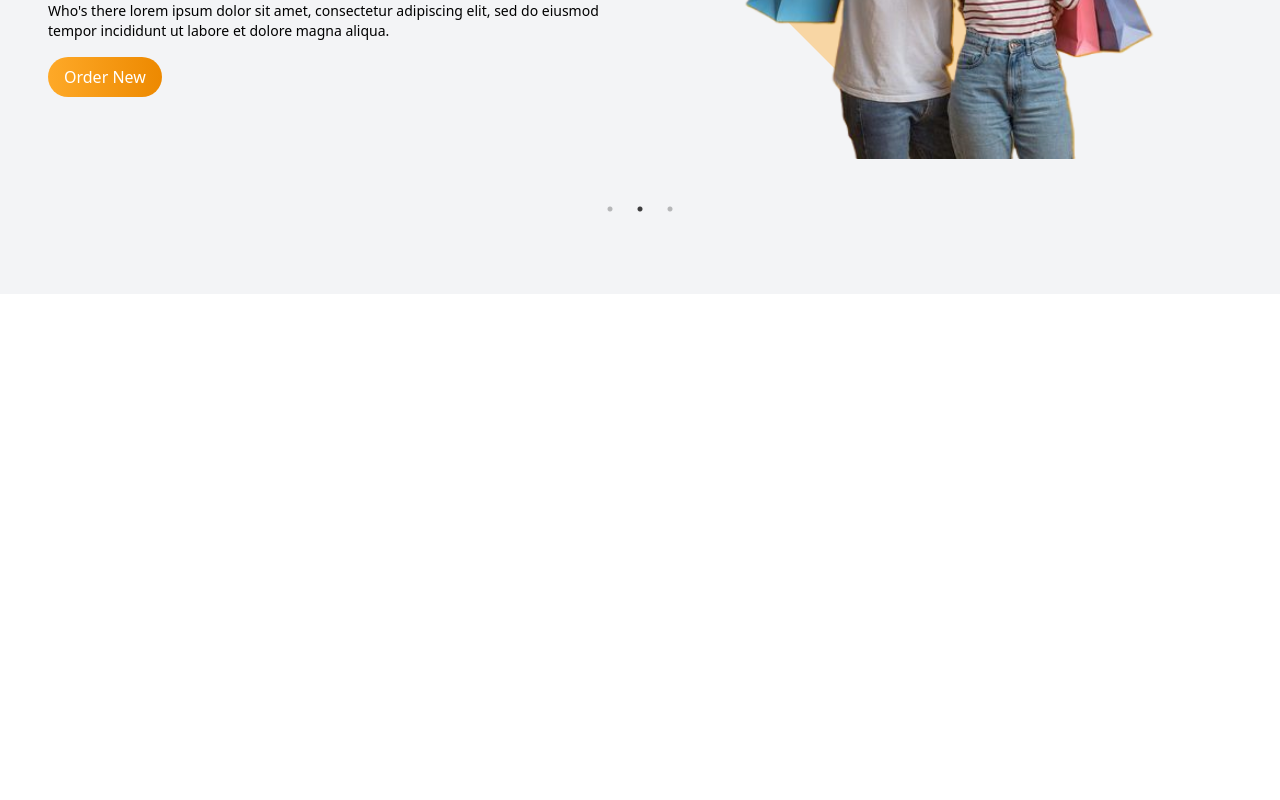
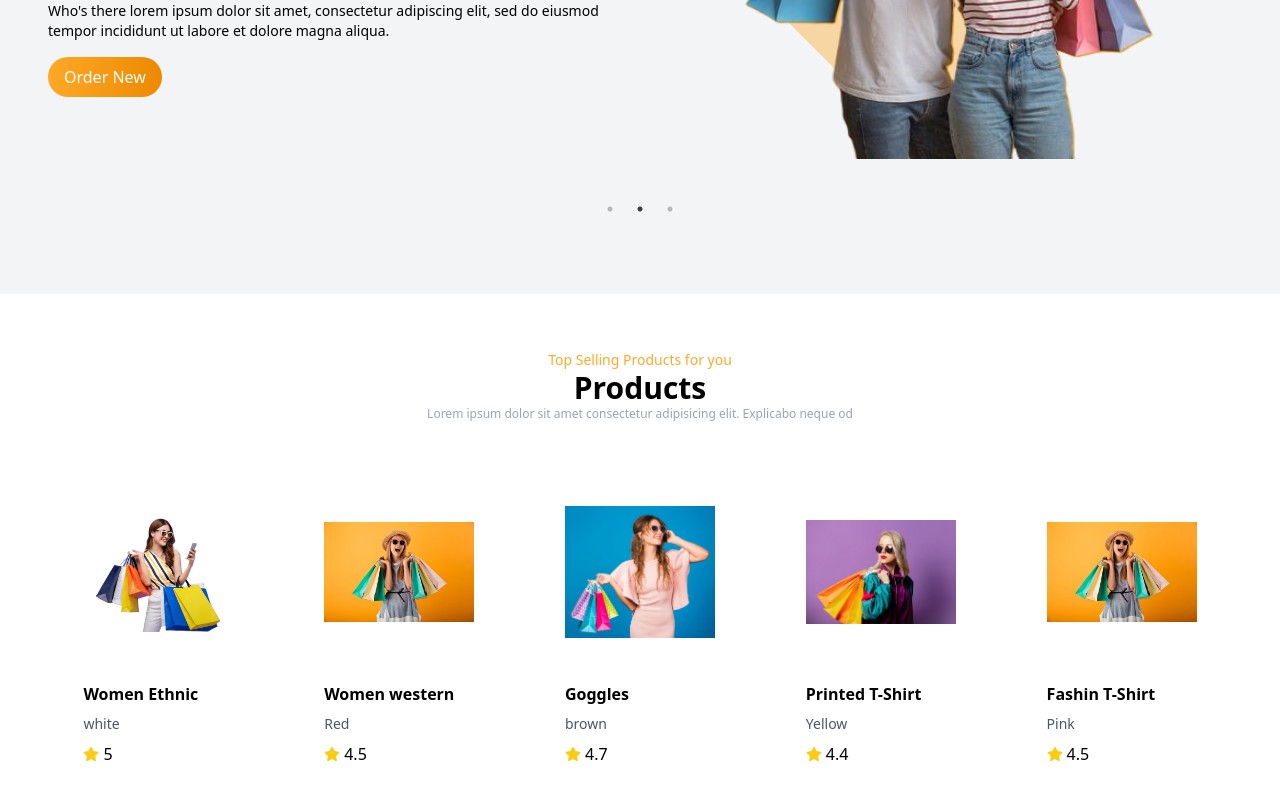
Before and after one commit to OzomakiDzWeb/Ecommerce-Website-clothes, a React (Vite) app: page / in a window 1280 px wide. Shown: the part 448-1248 px from the top of the page. Before the commit the page ends 800 px from the top, so only its background shows below. Built offline with nearby package versions, Linux system fonts and the light colour scheme.

Commit message:
product section

```diff
--- a/package.json
+++ b/package.json
@@ -10,6 +10,7 @@
     "preview": "vite preview"
   },
   "dependencies": {
+    "aos": "^2.3.4",
     "react": "^18.3.1",
     "react-dom": "^18.3.1",
     "react-icons": "^5.2.1",
--- a/src/App.jsx
+++ b/src/App.jsx
@@ -1,12 +1,24 @@
-import React from 'react'
+import React, { useEffect } from 'react'
 import Navbar from './component/Navbar'
 import Hero from './component/Hero'
-
+import Products from './component/Products'
+import AOS from "aos";
+import 'aos/dist/aos.css'
 const App = () => {
+  useEffect(()=>{
+    AOS.init({
+      offset:100,
+      duration:800,
+      easing:"ease-in-out-sine",
+      delay:100
+    });
+    AOS.refresh()
+  },[])
   return (
     <div>
       <Navbar/>
       <Hero/>
+      <Products/>
     </div>
   )
 }
--- a/src/component/Hero.jsx
+++ b/src/component/Hero.jsx
@@ -30,15 +30,15 @@
 const Hero = () => {
   var settings = {
     dots: true,
-     arrows:false,
+    arrows: false,
     infinite: true,
     speed: 800,
     slidesToScroll: 1,
-     autoplay:true,
-     autoplaySpeed:4000,
-     cssEase:'ease-in-out',
-     pauseonHover:false,
-     pauseOnFocus:true
+    autoplay: true,
+    autoplaySpeed: 4000,
+    cssEase: "ease-in-out",
+    pauseonHover: false,
+    pauseOnFocus: true,
   };
   return (
     <div
@@ -55,13 +55,27 @@
               <div className="grid grid-cols-1 sm:grid-cols-2">
                 {/* text content */}
                 <div className="flex flex-col justify-center gap-4 pt-12 sm:pt-0 text-center sm:text-left order-2 sm:order- z-10">
-                  <h1 className="text-5xl sm:text-6xl lg:text-7xl font-bold">
+                  <h1
+                    data-aos="zoom-out"
+                    data-aos-duration="500"
+                    data-aos-once="true"
+                    className="text-5xl sm:text-6xl lg:text-7xl font-bold"
+                  >
                     {itm.title}
                   </h1>
-                  <p className="text-sm">
+                  <p
+                    data-aos="zoom-out"
+                    data-aos-duration="500"
+                    data-aos-delay="100"
+                    className="text-sm"
+                  >
                     {itm.description}
                   </p>
-                  <div>
+                  <div
+                    data-aos="fade-up"
+                    data-aos-duration="500"
+                    data-aos-delay="300"
+                  >
                     <button className="bg-gradient-to-r from-primary to-secondary hover:scale-105 duration-200 text-white py-2 px-4 rounded-full">
                       Order New
                     </button>
@@ -71,6 +85,8 @@
                 <div className="order-1 sm:order-2 ">
                   <div className="relative z-10">
                     <img
+                      data-aos="zoom-in"
+                      data-aos-once="true"
                       src={itm.img}
                       alt="img1"
                       className="w-[300px] h-[300px] sm:h-[450px] sm:w-[450px] lg:scale-100  sm:scale-125 object-contain mx-auto"
--- /dev/null
+++ b/src/component/Products.jsx
@@ -0,0 +1,99 @@
+import React from "react";
+import Img1 from "../assets/women/women.png";
+import Img2 from "../assets/women/women2.jpg";
+import Img3 from "../assets/women/women3.jpg";
+import Img4 from "../assets/women/women4.jpg";
+import { FaStar } from "react-icons/fa6";
+const ProductsData = [
+  {
+    id: 1,
+    img: Img1,
+    title: "Women Ethnic",
+    rating: 5.0,
+    color: "white",
+    aosDelay: "0",
+  },
+  {
+    id: 2,
+    img: Img2,
+    title: "Women western",
+    rating: 4.5,
+    color: "Red",
+    aosDelay: "200",
+  },
+  {
+    id: 3,
+    img: Img3,
+    title: "Goggles",
+    rating: 4.7,
+    color: "brown",
+    aosDelay: "400",
+  },
+  {
+    id: 4,
+    img: Img4,
+    title: "Printed T-Shirt",
+    rating: 4.4,
+    color: "Yellow",
+    aosDelay: "600",
+  },
+  {
+    id: 5,
+    img: Img2,
+    title: "Fashin T-Shirt",
+    rating: 4.5,
+    color: "Pink",
+    aosDelay: "800",
+  },
+];
+
+const Products = () => {
+  return (
+    <div className="mt-14 mb-12">
+      <div className="container">
+        <div className="text-center mb-10 max-w-[600px] mx-auto">
+          {/* Header section */}
+          <p data-aos="fade-up" className="text-sm text-primary">
+            Top Selling Products for you
+          </p>
+          <h1 data-aos="fade-up" className="text-3xl font-bold">
+            Products
+          </h1>
+          <p data-aos="fade-up" className="text-xs text-gray-400">
+            Lorem ipsum dolor sit amet consectetur adipisicing elit. Explicabo
+            neque od
+          </p>
+        </div>
+        {/* body section */}
+        <div>
+          <div className="grid grid-cols-1 sm:grid-cols-3 md:grid-cols-5 place-items-center gap-5">
+            {/* card section */}
+            {ProductsData.map((data) => (
+              <div
+                data-aos="fade-up"
+                data-aos-delay={data.aosDelay}
+                key={data.id}
+              >
+                <img
+                  src={data.img}
+                  alt="img"
+                  className="h-[220px] w-[150px] object-contain rounded-md"
+                />
+                <div className="space-y-2">
+                  <h3 className="font-semibold">{data.title}</h3>
+                  <p className="text-sm text-gray-600">{data.color}</p>
+                  <div className="flex items-center gap-1">
+                    <FaStar className="text-yellow-400" />
+                    <span>{data.rating}</span>
+                  </div>
+                </div>
+              </div>
+            ))}
+          </div>
+        </div>
+      </div>
+    </div>
+  );
+};
+
+export default Products;
--- a/src/main.jsx
+++ b/src/main.jsx
@@ -4,6 +4,7 @@
 import './index.css'
 import "slick-carousel/slick/slick.css";
 import "slick-carousel/slick/slick-theme.css";
+
 ReactDOM.createRoot(document.getElementById('root')).render(
   <React.StrictMode>
     <App />
```
Also changed, not shown: 1 other file (tests, documents, lock files or other folders). Lines whose indentation alone changed are shown as unchanged.
